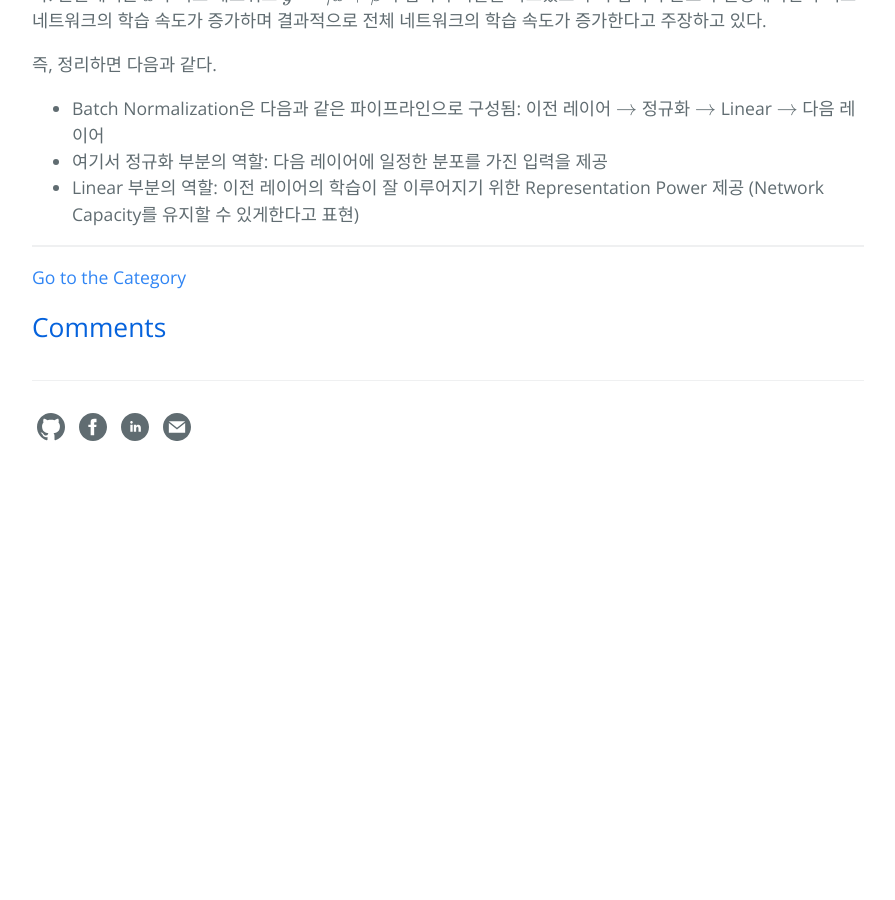
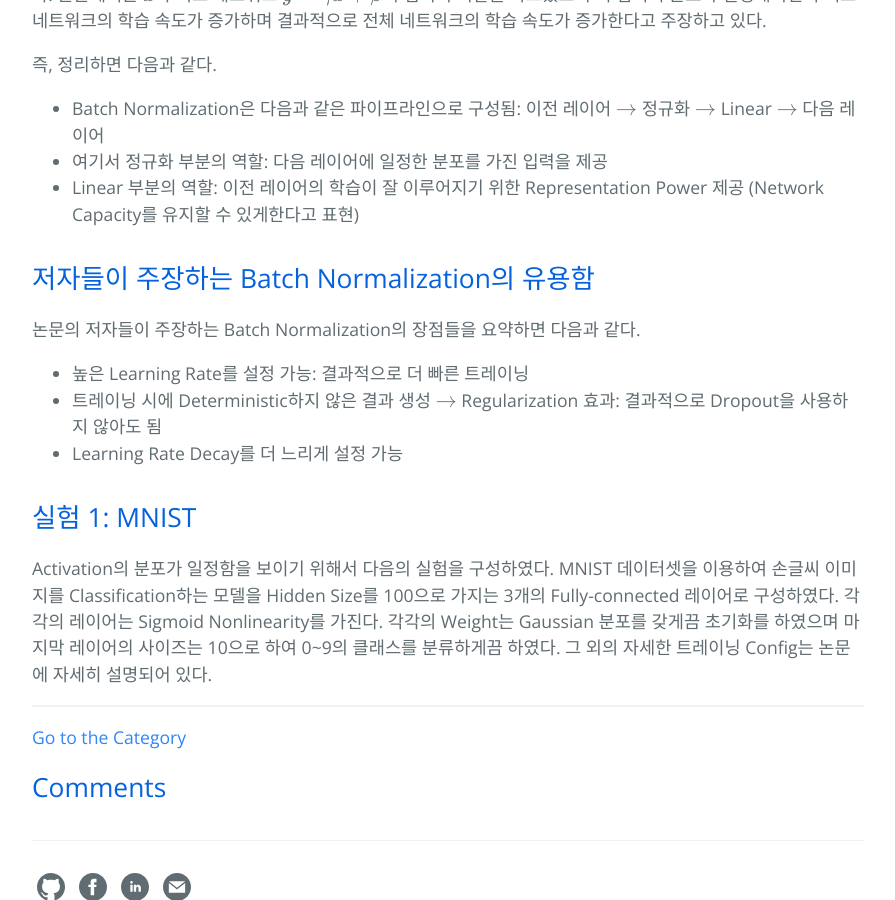
Before and after one commit to hcnoh/hcnoh.github.io, a Jekyll site: the page built from _posts/2018-11-27-batch-normalization.md, in a window 1280 px wide and 900 px high, scrolled down 8045 px. Shown: the whole window, without its empty margins (192-1087 px from the left). Built offline with Jekyll 4.4.1, drawn with Linux system fonts in a browser that asks for light colours; formulas are drawn with MathJax 3; comment, search, counter and statistics services are not loaded; before the commit the page ends 8540 px from its top, so only the background shows below that.

Commit message:
Update 2018-11-27-batch-normalization.md

```diff
--- a/_posts/2018-11-27-batch-normalization.md
+++ b/_posts/2018-11-27-batch-normalization.md
@@ -229,3 +229,12 @@ $$z = g(\text{BN}(Wu))$$
 - Batch Normalization은 다음과 같은 파이프라인으로 구성됨: 이전 레이어 $$\rightarrow$$ 정규화 $$\rightarrow$$ Linear $$\rightarrow$$ 다음 레이어
 - 여기서 정규화 부분의 역할: 다음 레이어에 일정한 분포를 가진 입력을 제공
 - Linear 부분의 역할: 이전 레이어의 학습이 잘 이루어지기 위한 Representation Power 제공 (Network Capacity를 유지할 수 있게한다고 표현)
+
+## 저자들이 주장하는 Batch Normalization의 유용함
+논문의 저자들이 주장하는 Batch Normalization의 장점들을 요약하면 다음과 같다.
+- 높은 Learning Rate를 설정 가능: 결과적으로 더 빠른 트레이닝
+- 트레이닝 시에 Deterministic하지 않은 결과 생성 $$\rightarrow$$ Regularization 효과: 결과적으로 Dropout을 사용하지 않아도 됨
+- Learning Rate Decay를 더 느리게 설정 가능
+
+## 실험 1: MNIST
+Activation의 분포가 일정함을 보이기 위해서 다음의 실험을 구성하였다. MNIST 데이터셋을 이용하여 손글씨 이미지를 Classification하는 모델을 Hidden Size를 100으로 가지는 3개의 Fully-connected 레이어로 구성하였다. 각각의 레이어는 Sigmoid Nonlinearity를 가진다. 각각의 Weight는 Gaussian 분포를 갖게끔 초기화를 하였으며 마지막 레이어의 사이즈는 10으로 하여 0~9의 클래스를 분류하게끔 하였다. 그 외의 자세한 트레이닝 Config는 논문에 자세히 설명되어 있다.
```
